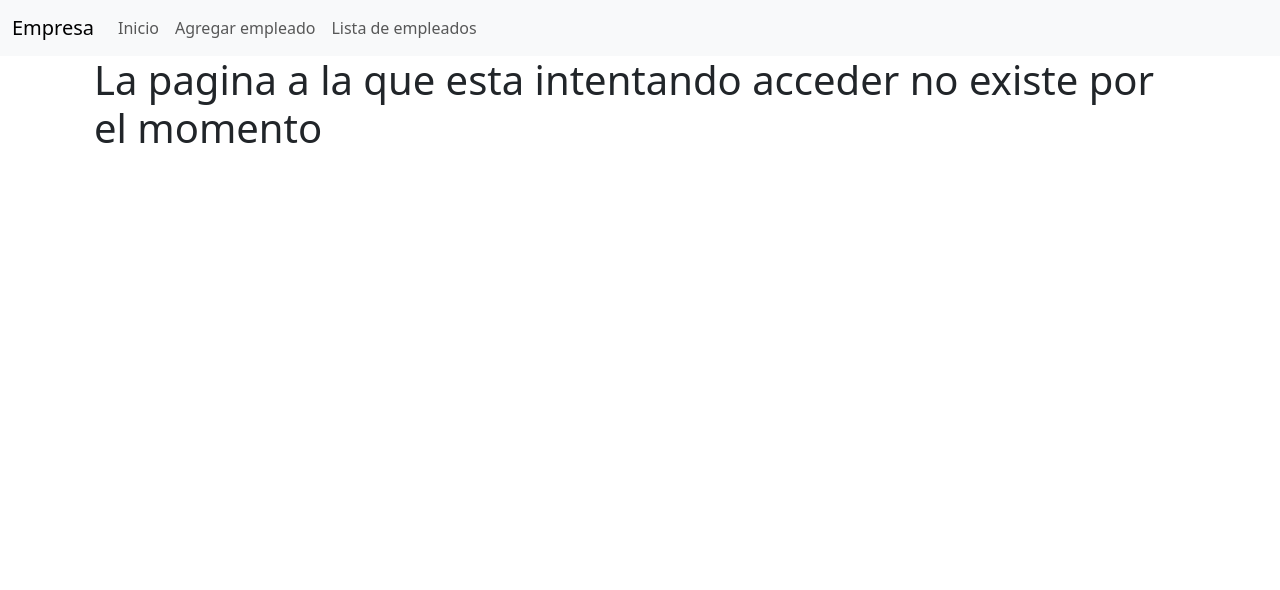
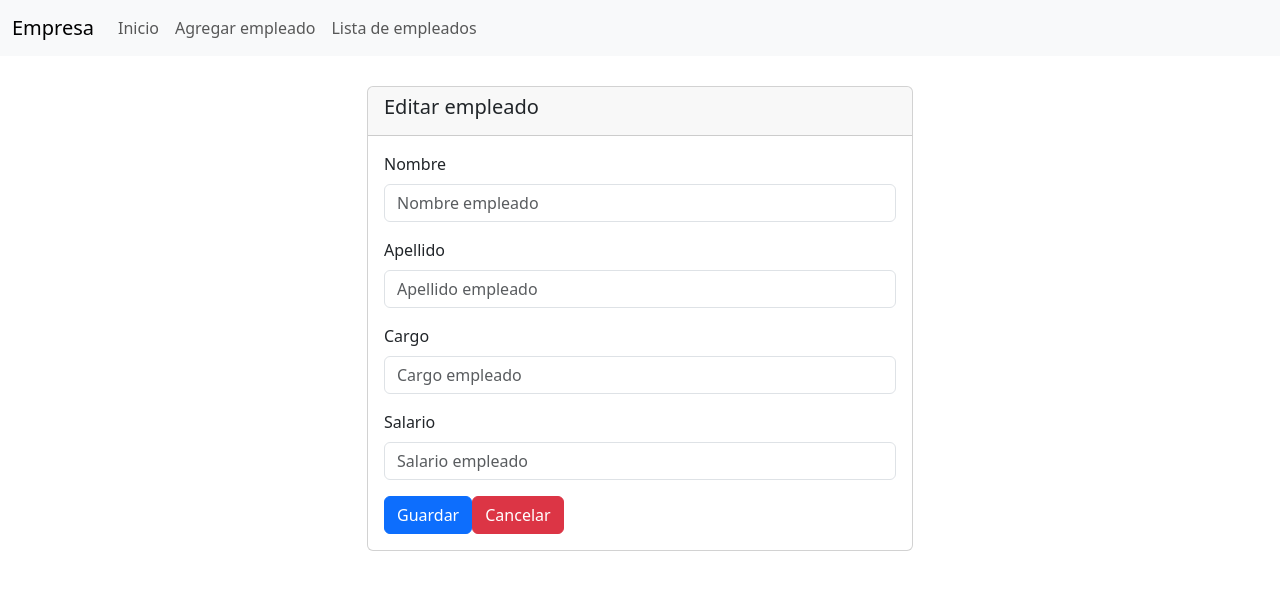
Before and after one commit to yeifreng/crud-angular, an Angular app: page /editar/1 in a window 1280 px wide. Shown: the top 590 px of the page. Built offline with nearby package versions, Linux system fonts and the light colour scheme.

Commit message:
mostrando los datos desde la api en el front

```diff
--- a/src/app/app-routing.module.ts
+++ b/src/app/app-routing.module.ts
@@ -12,7 +12,7 @@ const routes: Routes = [
   {path:'inicio', component:InicioComponent},
   {path:'agregar', component:FormularioEmpleadosComponent},
   {path:'empleados', component:ListaEmpleadosComponent},
-  {path:'editar', component:EditarComponent},
+  {path:'editar/:id', component:EditarComponent},
   {path:'**', component:ErrorComponent}
 
 ];
--- a/src/app/crud-service.service.ts
+++ b/src/app/crud-service.service.ts
@@ -18,4 +18,8 @@ export class CrudServiceService {
     //por medio de la función insertar se envian los datos del empleado
     return this.clienteHttp.post(this.url+"?insertar=1",datosEmpleado);
   }
+
+  obtenerEmpleado(){
+  return this.clienteHttp.get(this.url)
+  }
 }
--- a/src/app/editar/editar.component.css
+++ b/src/app/editar/editar.component.css
@@ -0,0 +1,6 @@
+.center{
+    margin-top: 30px;
+    display: flex;
+    align-items: center;
+    justify-content: center;
+}
--- a/src/app/editar/editar.component.html
+++ b/src/app/editar/editar.component.html
@@ -5,7 +5,7 @@
                 <h5>{{titulo}}</h5>
             </div>
             <div class="card-body">
-                <form action="" class="form-group card-body">
+                <form action="" class="form-group">
                     <div class="mb-3">
                         <label class="form-label">Nombre</label>
                         <input [(ngModel)] = "nombreEmpleadoEditar" type="text" class="form-control" name="nombre" id="nombre" placeholder="Nombre empleado">
--- a/src/app/empleados.ts
+++ b/src/app/empleados.ts
@@ -5,8 +5,7 @@ export class Empleado{
     cargo:string;
     salario:number;
 
-    constructor(id:string, nombre:string, apellido:string, cargo:string, salario:number){
-        this.id = id;
+    constructor(nombre:string, apellido:string, cargo:string, salario:number){
         this.nombre = nombre;
         this.apellido = apellido;
         this.cargo = cargo;
--- a/src/app/formulario-empleados/formulario-empleados.component.css
+++ b/src/app/formulario-empleados/formulario-empleados.component.css
@@ -4,8 +4,3 @@
     align-items: center;
     justify-content: center;
 }
-
-.tittle{
-    background-color: #DCD6F7;
-    padding: 20px;
-}
--- a/src/app/formulario-empleados/formulario-empleados.component.html
+++ b/src/app/formulario-empleados/formulario-empleados.component.html
@@ -5,7 +5,7 @@
                 <h5>{{titulo}}</h5>
             </div>
             <div class="card-body">
-                <form action="" class="form-group card-body">
+                <form action="" class="form-group">
                     <div class="mb-3">
                         <label class="form-label">Nombre</label>
                         <input [(ngModel)] = "nombreEmpleado" type="text" class="form-control" name="nombre" id="nombre" placeholder="Nombre empleado">
--- a/src/app/formulario-empleados/formulario-empleados.component.ts
+++ b/src/app/formulario-empleados/formulario-empleados.component.ts
@@ -1,6 +1,7 @@
 import { Component } from '@angular/core';
 import { Empleado } from '../empleados';
 import { CrudServiceService } from '../crud-service.service';
+import { Router } from '@angular/router';
 
 @Component({
   selector: 'app-formulario-empleados',
@@ -9,24 +10,22 @@ import { CrudServiceService } from '../crud-service.service';
 })
 export class FormularioEmpleadosComponent {
 
-  constructor(private crudService:CrudServiceService){
+  constructor(private crudService:CrudServiceService, private router:Router){
 
   }
 
   titulo:string = 'Agregar empleado';
 
   //formulario es el componente padre
-    idEmpleado:string;
     nombreEmpleado:string;
     apellidoEmpleado:string;
     cargoEmpleado:string;
     salarioEmpleado:number;
 
     agregarEmpleado(){
-      let miEmpleado = new Empleado(this.idEmpleado,this.nombreEmpleado, this.apellidoEmpleado, this.cargoEmpleado, this.salarioEmpleado);
-      //this.empleados.push(miEmpleado);
-      console.log(miEmpleado);
+      let miEmpleado = new Empleado(this.nombreEmpleado, this.apellidoEmpleado, this.cargoEmpleado, this.salarioEmpleado);
       this.crudService.agregarEmpleado(miEmpleado).subscribe();
+      this.router.navigate(['empleados']);
     }
 
 }
--- a/src/app/lista-empleados/lista-empleados.component.html
+++ b/src/app/lista-empleados/lista-empleados.component.html
@@ -7,6 +7,7 @@
     <table class="table table-responsive center">
         <thead class="">
             <tr>
+                <th>Id</th>
                 <th>Nombre</th>
                 <th>Apellido</th>
                 <th>Cargo</th>
@@ -15,12 +16,13 @@
             </tr>
         </thead>
         <tbody>
-            <tr>
-                <td>luis</td>
-                <td>perez</td>
-                <td>asesor</td>
-                <td>$2500000</td>
-                <td><button class="btn btn-primary" routerLink="/editar">Editar</button><button class="btn btn-danger">Eliminar</button></td>
+            <tr *ngFor="let empleado of empleados; let i=index">
+                <td>{{empleado.id}}</td>
+                <td>{{empleado.nombre}}</td>
+                <td>{{empleado.apellido}}</td>
+                <td>{{empleado.cargo}}</td>
+                <td>$ {{empleado.salario}}</td>
+                <td><button class="btn btn-primary" routerLink="/editar/{{ empleado.id }}">Editar</button><button class="btn btn-danger">Eliminar</button></td>
             </tr>
         </tbody>
     </table>
--- a/src/app/lista-empleados/lista-empleados.component.ts
+++ b/src/app/lista-empleados/lista-empleados.component.ts
@@ -1,5 +1,6 @@
 import { Component, Input } from '@angular/core';
 import { Empleado } from '../empleados';
+import { CrudServiceService } from '../crud-service.service';
 
 @Component({
   selector: 'app-lista-empleados',
@@ -8,6 +9,17 @@ import { Empleado } from '../empleados';
 })
 export class ListaEmpleadosComponent {
 
+  constructor(private crudService:CrudServiceService){
+
+    this.crudService.obtenerEmpleado().subscribe(respuesta=>{
+      console.log(respuesta)
+      this.empleados = respuesta;
+    });
+
+  }
+
+  empleados:any;
+
 //listado es el componente hijo
 
 titulo:string = 'Empleados';
@@ -15,4 +27,5 @@ titulo:string = 'Empleados';
 //en una variable para usarlo en el componente hijo
 @Input() empleado:Empleado;
 
+
 }
```
